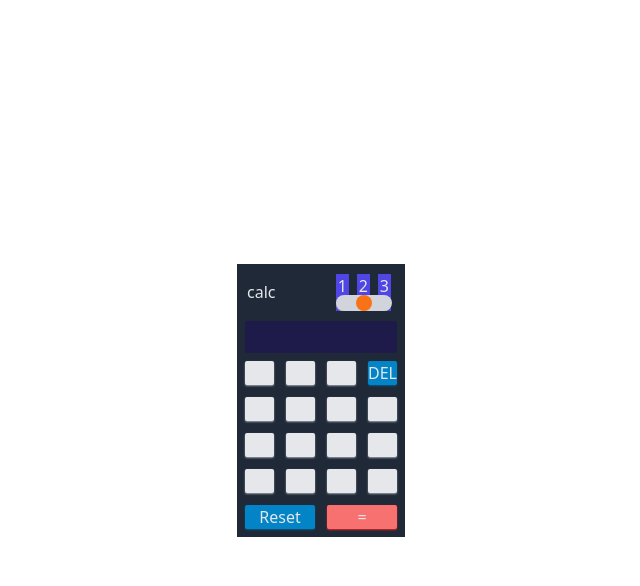
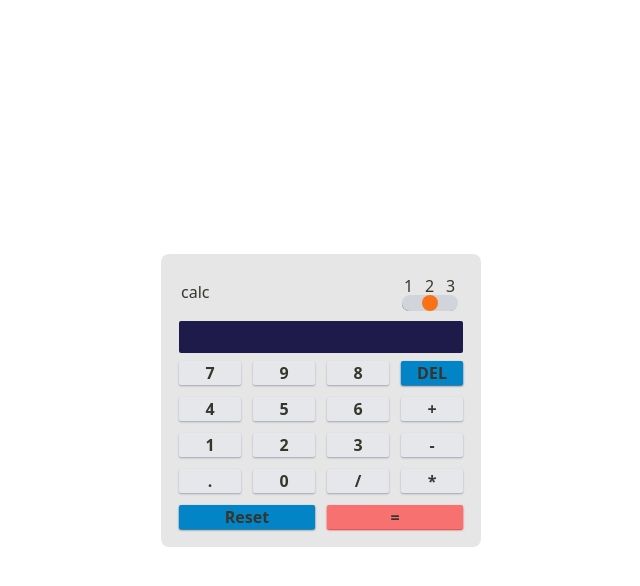
Before and after one commit to EZoVn/calculator, a plain HTML site: page index.html in a window 1280 px wide. Both pictures are taken after a click on the element 749 px from the left and 302 px from the top of the page. Shown: the whole page, without its empty margins (319-959 px from the left). Drawn offline with nearby package versions, Linux system fonts and the light colour scheme.

Commit message:
ajout de plusieurs theme en cours

```diff
--- a/index.html
+++ b/index.html
@@ -14,20 +14,21 @@
     <script src="script.js" defer></script>
     <title>Calculator</title>
   </head>
-  <body class="flex h-screen items-center justify-center">
-    <section id="calculator" class="m-5 w-80 rounded-lg bg-indigo-600 p-2.5">
+  <body class="theme1 flex h-screen items-center justify-center">
+    <div class="flex h-screen items-center justify-center">
+      <section id="calculator" class="bg-bg-body m-5 w-80 rounded-lg p-2.5">
         <div class="flex items-center justify-between p-2.5">
-        <p>calc</p>
+          <p class="text-color">calc</p>
           <div class="relative flex items-center">
-          <div class="mx-1 flex flex-col items-center bg-indigo-600">
+            <div class="bg-bg-body text-color mx-1 flex flex-col items-center">
               <label for="theme1">1</label>
               <input type="radio" id="theme1" name="theme" value="theme1" />
             </div>
-          <div class="mx-1 flex flex-col items-center bg-indigo-600">
+            <div class="bg-bg-body text-color mx-1 flex flex-col items-center">
               <label for="theme2">2</label>
               <input type="radio" id="theme2" name="theme" value="theme2" />
             </div>
-          <div class="mx-1 flex flex-col items-center bg-indigo-600">
+            <div class="bg-bg-body text-color mx-1 flex flex-col items-center">
               <label for="theme3">3</label>
               <input type="radio" id="theme3" name="theme" value="theme3" />
             </div>
@@ -64,7 +65,9 @@
           <button class="button">0</button>
           <button class="button">/</button>
           <button class="button">*</button>
-        <button class="btnResetEquals bg-sky-600 shadow-sky-800">Reset</button>
+          <button class="btnResetEquals bg-sky-600 shadow-sky-800">
+            Reset
+          </button>
           <button
             value="="
             id="equals"
@@ -74,5 +77,6 @@
           </button>
         </div>
       </section>
+    </div>
   </body>
 </html>
--- a/script.js
+++ b/script.js
@@ -30,7 +30,7 @@ function handleButtonClick(event) {
 
 const themeSwitch = document.querySelectorAll('input[name="theme"]');
 const calculatorSection = document.getElementById('calculator');
-
+const body = document.body;
 
 const toggle = document.getElementById('toggle');
 const toggleBall = document.getElementById('toggle-ball');
@@ -39,8 +39,8 @@ let toggleState = 0;
 
 toggle.addEventListener('click', () => {
   toggleState = (toggleState + 1) % 3;
-  console.log(toggleState);
   toggleBall.style.left = `${toggleState * 1.25}rem`;
   themeSwitch[toggleState].checked = true;
-  calculatorSection.classList = `theme${toggleState + 1}`;
+  // calculatorSection.classList = `theme${toggleState + 1}`;
+  body.classList = `theme${toggleState + 1}`;
 });
--- a/style.css
+++ b/style.css
@@ -4,19 +4,34 @@
 
 @layer components {
   .button {
-    @apply bg-gray-200 rounded-sm shadow-sm shadow-gray-400 hover:brightness-110 active:translate-y-[1px];
+    @apply bg-touch-color text-number-color font-bold bg-gray-200 rounded-sm shadow-sm shadow-gray-400 hover:brightness-110 active:translate-y-[1px];
   }
   .btnResetEquals {
-    @apply col-span-2 shadow-sm rounded-sm hover:brightness-110 active:translate-y-[1px];
+    @apply bg-touch-color text-number-color font-bold col-span-2 shadow-sm rounded-sm hover:brightness-110 active:translate-y-[1px];
+  }
 }
 
 .theme1 {
-    @apply bg-gray-200 text-gray-800;
+  --bg-calculator: #252d44;
+  --background-input-color: ##181f32;
+  --bg-body: #3b4664;
+  --color: #ffffff;
+  --number-color: #424a5b;
+  --touch-color: #eae3db;
 }
 .theme2 {
-    @apply bg-gray-800 text-gray-200;
+  --bg-calculator: ##d3cdcd;
+  --background-input-color: ##eeeeee;
+  --bg-body: #e6e6e6;
+  --color: #37372d;
+  --number-color: #36362c;
+  --touch-color: ##e5e4e0;
 }
 .theme3 {
-    @apply bg-green-400 text-green-900;
+  --bg-calculator: #1e0836;
+  --background-input-color: #1e0836;
+  --bg-body: #17062a;
+  --color: #f2db4b;
+  --number-color: #fee53e;
+  --touch-color: #331b4d;
 }
-}
--- a/tailwind.config.js
+++ b/tailwind.config.js
@@ -2,7 +2,15 @@
 module.exports = {
   content: ["./*{html,js}"],
   theme: {
-    extend: {},
+    extend: {
+      colors: {
+        'bg-body': "var(--bg-body)",
+        'background-color-input': "var(--background-input-color)",
+        'color': "var(--color)",
+        'number-color': "var(--number-color)",
+        'touch-color': "var(--touch-color)",
+      }
+    },
   },
   plugins: [{
     autoprefixer: {},
```
Also changed, not shown: output.css. Lines whose indentation alone changed are shown as unchanged.
